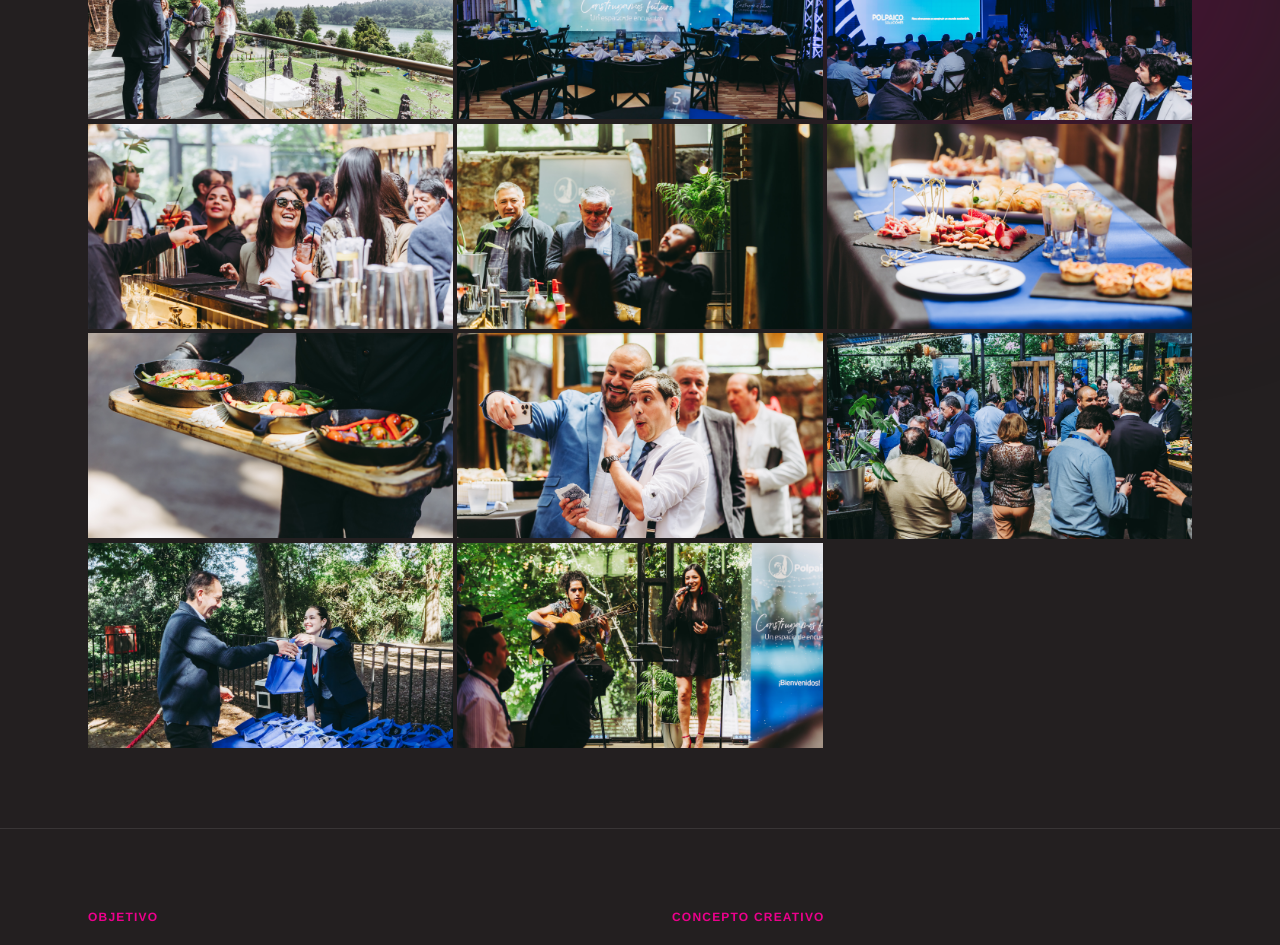
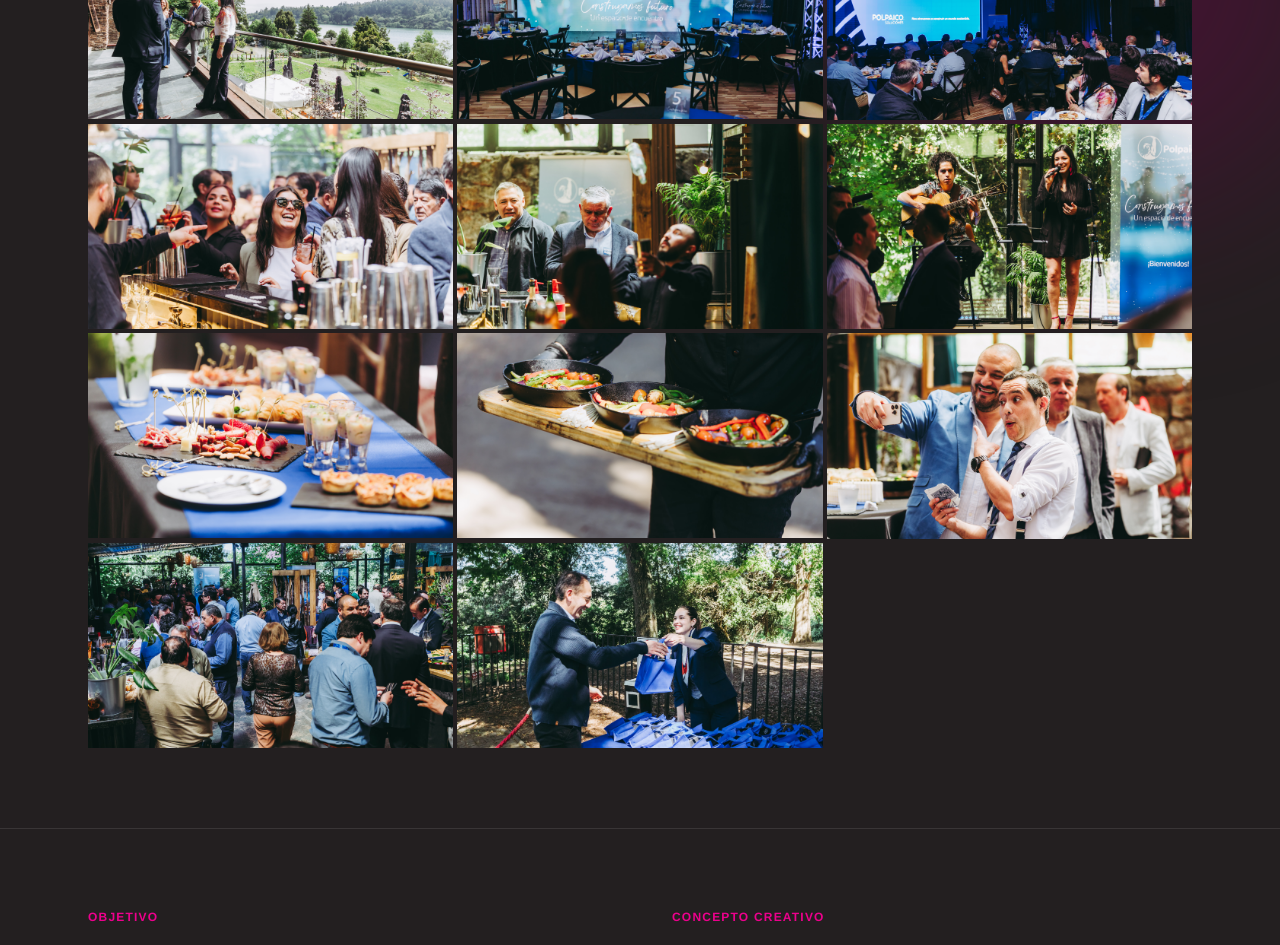
Before and after one commit to sebavigneaux-ui/lapizarra, a Next.js app: page /proyectos/polpaico-convencion-clientes in a window 1280 px wide. Shown: the part 1020-1965 px from the top of the page. Built offline with nearby package versions, Linux system fonts and the light colour scheme.

Commit message:
Reorder Polpaico photos: move 12.jpg (ex 6.1) next to 6.jpg
Co-Authored-By: Claude Sonnet 4.6 <noreply@anthropic.com>

```diff
--- a/app/data/proyectos.ts
+++ b/app/data/proyectos.ts
@@ -21,12 +21,12 @@ export const proyectos: Proyecto[] = [
       "/galeria/4.jpg",
       "/galeria/5.jpg",
       "/galeria/6.jpg",
+      "/galeria/12.jpg",
       "/galeria/7.jpg",
       "/galeria/8.jpg",
       "/galeria/9.jpg",
       "/galeria/10.jpg",
       "/galeria/11.jpg",
-      "/galeria/12.jpg",
     ],
     objetivo:
       "Reunir a los principales clientes y distribuidores de Polpaico en un evento que reforzara el vínculo comercial, comunicara los resultados del año y proyectara la visión estratégica de la compañía para el período siguiente.",
```
